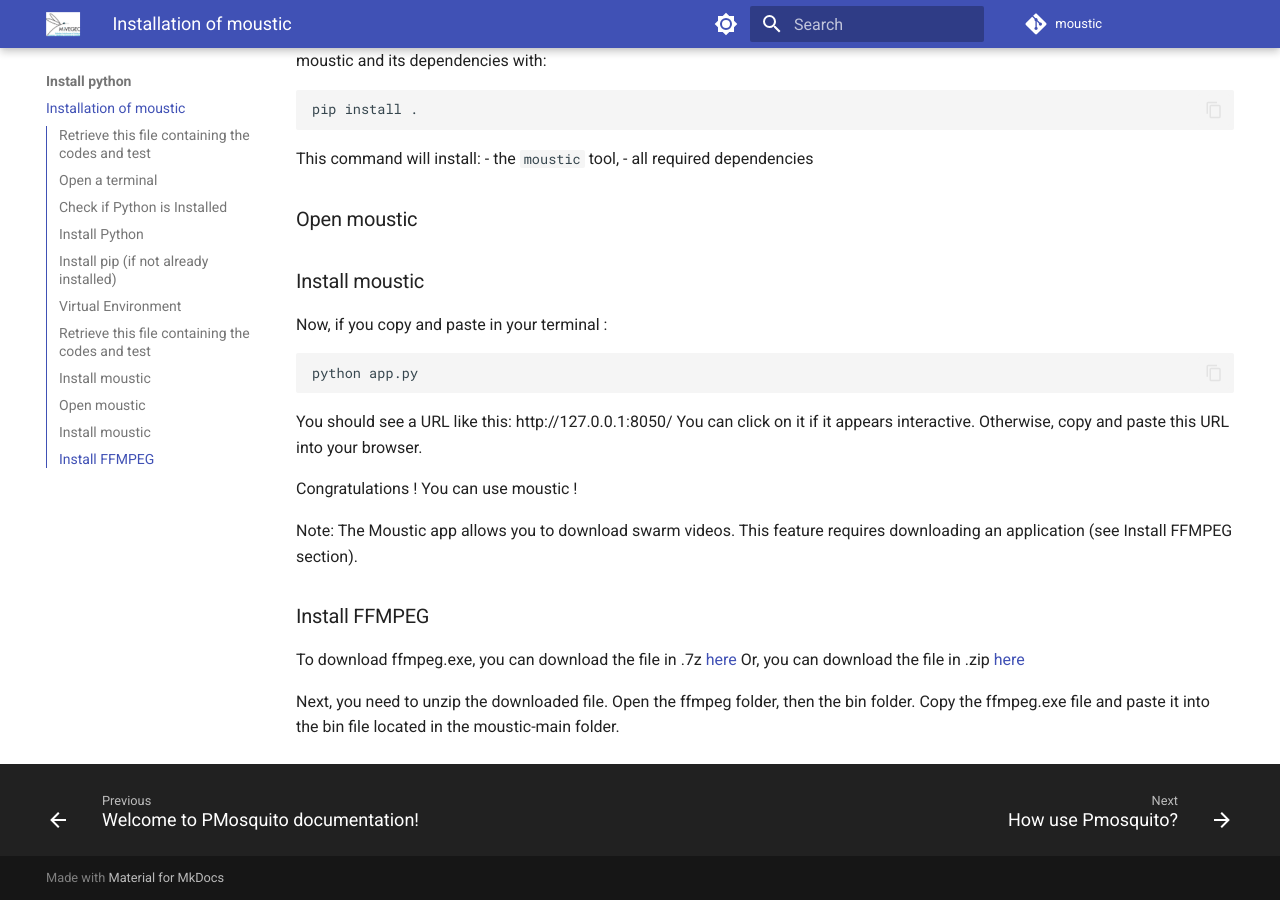
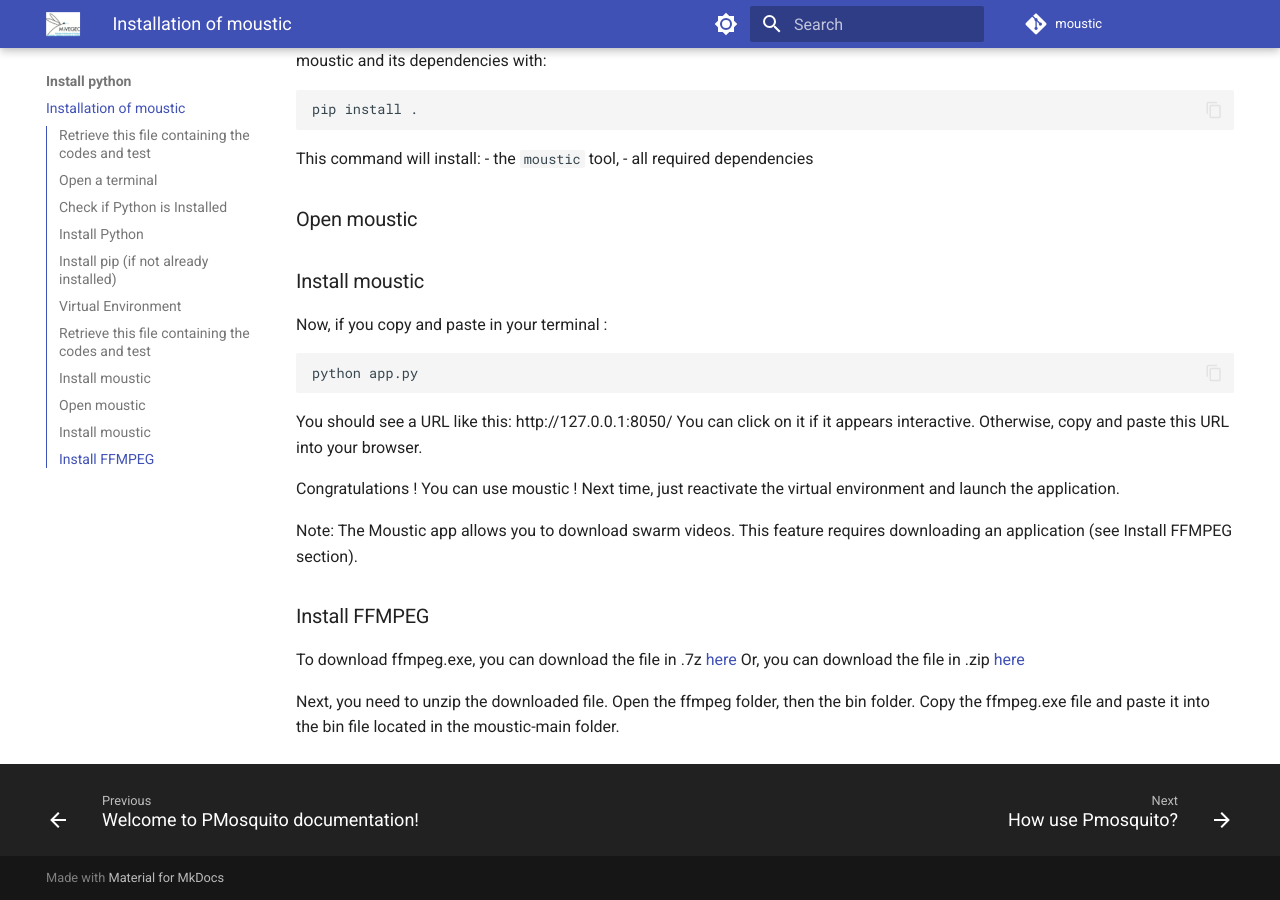
Before and after one commit to AnaisDenis/moustic, an MkDocs documentation site: the page built from doc/install_python.md, in a window 1280 px wide and 900 px high, scrolled down 3144 px. Built offline with MkDocs 1.6.1 and Material for MkDocs 9.7.7, drawn with Linux system fonts in a browser that asks for light colours; comment, search, counter and statistics services are not loaded.

Commit message:
Update install_python.md

```diff
--- a/doc/install_python.md
+++ b/doc/install_python.md
@@ -141,7 +141,7 @@ Now, if you copy and paste in your terminal :
 You should see a URL like this: http://127.0.0.1:8050/
 You can click on it if it appears interactive. Otherwise, copy and paste this URL into your browser.
 
-Congratulations ! You can use moustic !
+Congratulations ! You can use moustic ! Next time, just reactivate the virtual environment and launch the application.
 
 Note: The Moustic app allows you to download swarm videos. This feature requires downloading an application (see Install FFMPEG section).
 ### Install FFMPEG
```
